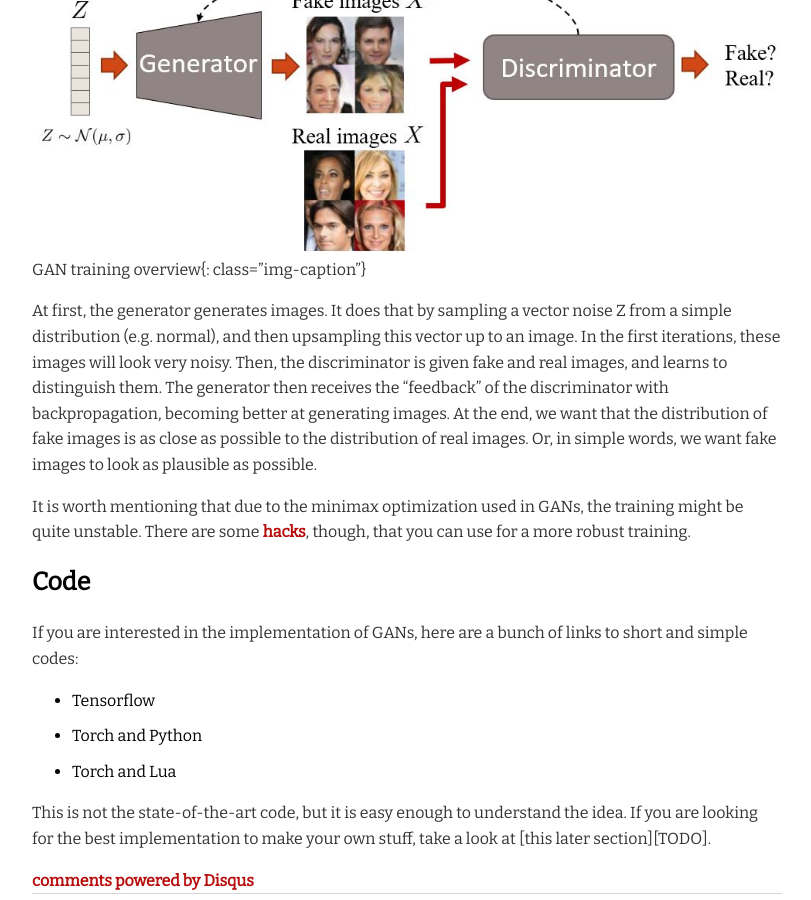
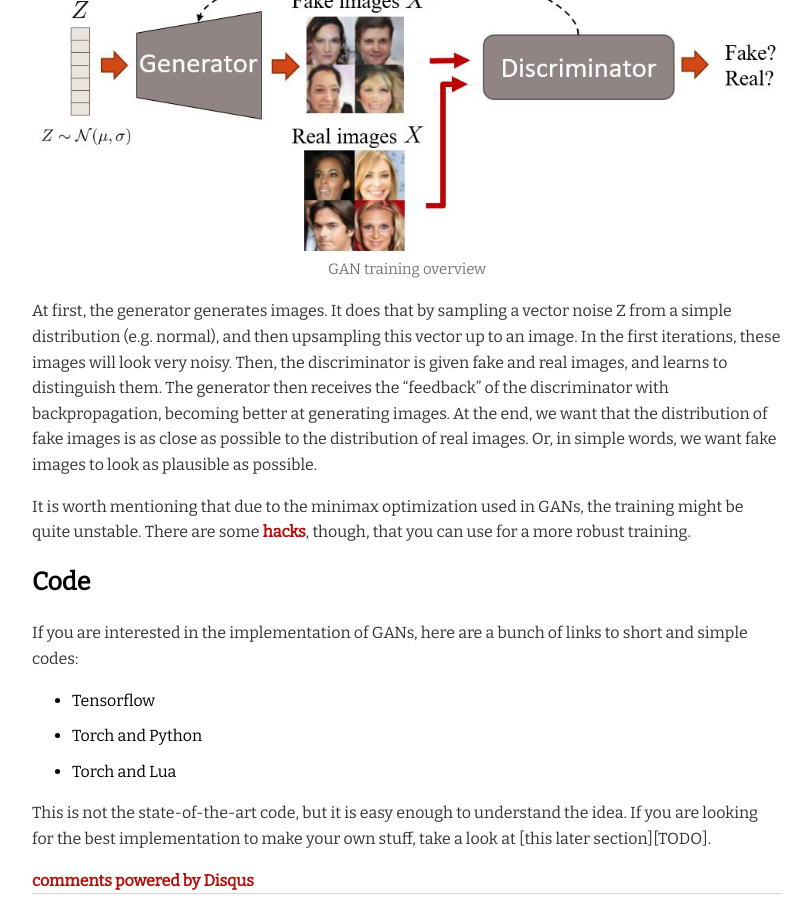
Before and after one commit to Guim3/guim3.github.io, a Jekyll site: the page built from _posts/2017-03-17-All-you-need-to-know-about-GANs.md, in a window 1280 px wide and 900 px high, scrolled down 1655 px. Shown: the whole window, without its empty margins (233-1044 px from the left). Built offline with Jekyll 4.4.1, drawn with Linux system fonts in a browser that asks for light colours; comment, search, counter and statistics services are not loaded.

Commit message:
Rerefix image caption style

```diff
--- a/_posts/2017-03-17-All-you-need-to-know-about-GANs.md
+++ b/_posts/2017-03-17-All-you-need-to-know-about-GANs.md
@@ -35,7 +35,8 @@ In any case, what are GANs? I'm going to describe them very briefly. In case you
 So, GANs — originally proposed by Ian Goodfellow — have two networks, a generator and a discriminator. They are both trained at the same time and compete again each other in a minimax game. The generator is trained to fool the discriminator creating realistic images, and the discriminator is trained not to be fooled by the generator.
 
 ![GAN training overview]({{site.baseurl}}/files/blog/All-you-need-to-know-about-GANs/GAN_training_overview.jpg){: .center-image }
-GAN training overview{: class="img-caption"}
+GAN training overview
+{: .img-caption}
 
 At first, the generator generates images. It does that by sampling a vector noise Z from a simple distribution (e.g. normal), and then upsampling this vector up to an image. In the first iterations, these images will look very noisy.
 Then, the discriminator is given fake and real images, and learns to distinguish them. The generator then receives the "feedback" of the discriminator with backpropagation, becoming better at generating images. At the end, we want that the distribution of fake images is as close as possible to the distribution of real images. Or, in simple words, we want fake images to look as plausible as possible.
```
